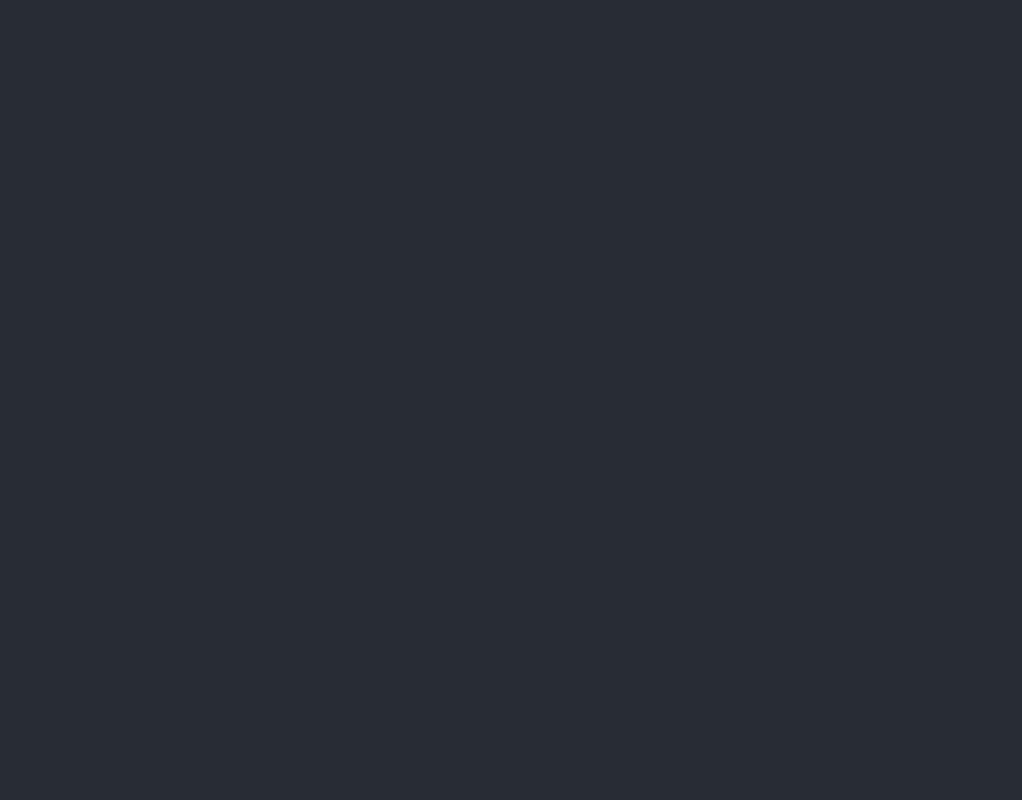
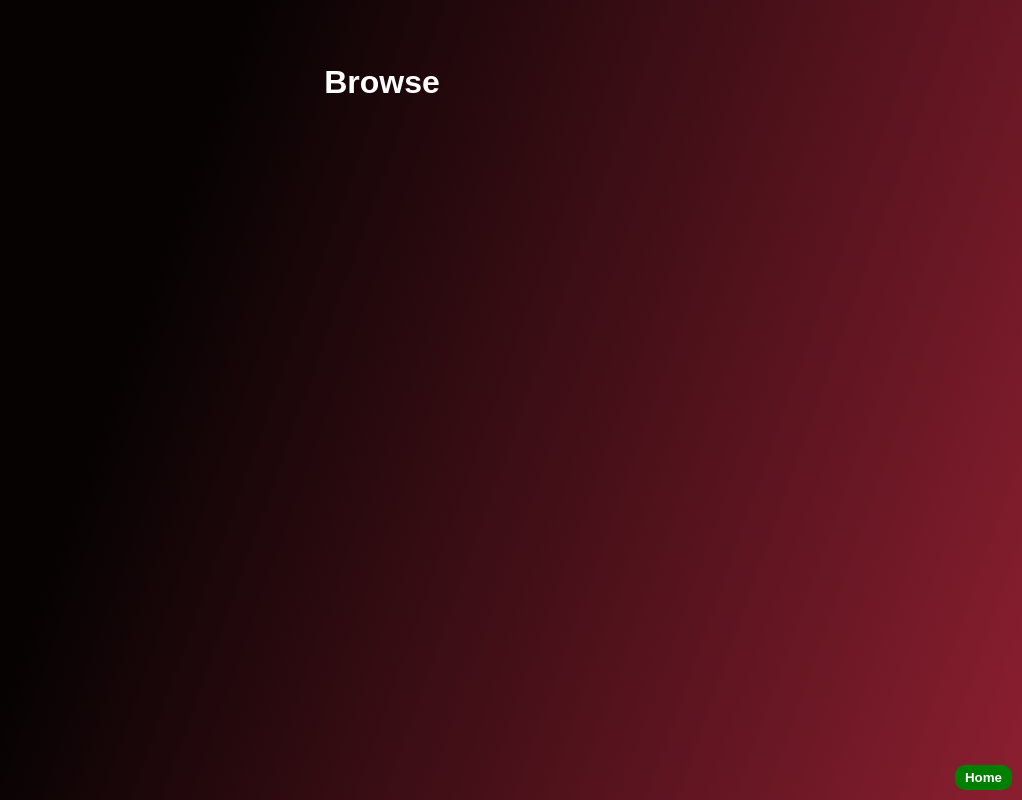
Before and after one commit to sangamsaisrivinay/cuvette-react-capstone-1, a React (Create React App) app: page /browse in a window 1280 px wide. Before the commit this address had no page. Shown: the whole page, without its empty margins (258-1280 px from the left). Built offline with nearby package versions, Linux system fonts and the light colour scheme.

Commit message:
added browse entertainment page

```diff
--- a/src/App.js
+++ b/src/App.js
@@ -3,27 +3,22 @@ import './App.css';
 import Signup from './pages/signup'
 import Categories from './pages/categories'
 import Home from './pages/Home'
-// import Test from './test'
-// import ModalTest from './pages/Home/widgets/notes/ModalTest';
-import TimerCard from './pages/Home/widgets/test/TimerCard';
-
+import Browse from './pages/Browse'
 
 function App() {
 
 
+  return (
 
-  return (
-    <Router>
+    <Router >
       <Routes>
         <Route path='/' element={<Signup/>}/>
         <Route path='/categories' element={<Categories/>}/>
         <Route path='/home' element={<Home/>}/>
+        <Route path='/browse' element={<Browse/>}/>
       </Routes>
     </Router>
-      // <Test/>
-    // <div>
-    //   <TimerCard/>
-    // </div>
+
   );
 }
 
--- a/src/index.css
+++ b/src/index.css
@@ -4,3 +4,7 @@
     box-sizing: border-box;
     font-family: 'Montserrat', sans-serif;
 }
+
+body{
+    background: red;
+}
--- /dev/null
+++ b/src/pages/Browse/Style.css
@@ -0,0 +1,12 @@
+.browse-container{
+    /* background-color: black; */
+    background: linear-gradient(109.6deg, rgb(6, 2, 2) 32.4%, rgb(137, 30, 47) 98.8%);
+    min-height: 100vh;
+    display: flex;
+    flex-direction: column;
+    align-items: center;
+    justify-content: space-between;
+    padding-top:5% ;
+    /* border:100px solid red;
+    margin:100px; */
+}
--- /dev/null
+++ b/src/pages/Browse/index.jsx
@@ -0,0 +1,17 @@
+import React from 'react'
+import './Style.css'
+import { Link } from 'react-router-dom'
+const index = () => {
+  return (
+    <div className='browse-container'>
+        <h1>Browse</h1>
+        <div style={{ width:'100%', textAlign: 'right', padding:'0 10px 10px 0'}}>
+        <button style={{background:'green',padding:' 5px 10px', border:'none', outline:'none', borderRadius:'10px'}}>
+        <Link to='/home' style={{color:'white',textDecoration:'none',fontWeight:'bold'}}>Home</Link>
+        </button>
+        </div>
+        </div>
+  )
+}
+
+export default index
--- a/src/pages/Home/index.jsx
+++ b/src/pages/Home/index.jsx
@@ -1,17 +1,37 @@
 import React from 'react'
 import './style.css'
 import {Timer, Notes, News, WeatherTime, UserProfile} from './widgets'
-
+import { Link } from 'react-router-dom'
 const Home = () => {
   return (
-    <div className='home-container'>
+    <div className="home-container">
       <UserProfile />
       <WeatherTime />
       <News />
       <Notes />
       <Timer />
+      <button
+        style={{
+          position: "sticky",
+          bottom: "0",
+          left: "90%",
+          width: "100px",
+          padding: " 10px",
+          border: "none",
+          outline: "none",
+          borderRadius: "15px",
+          backgroundColor: "green",
+          color: "white",
+          cursor: "pointer",
+          fontWeight: "bold",
+        }}
+      >
+        <Link to='/browse'>
+        Browse
+        </Link>
+      </button>
     </div>
-  )
+  );
 }
 
 export default Home
--- a/src/pages/Home/style.css
+++ b/src/pages/Home/style.css
@@ -5,6 +5,7 @@
     grid-template-columns: repeat(3, 1fr);
     grid-template-rows: 40vh 20vh 40vh;
     grid-gap:20px;
+    position: relative;
 }
 
 @media (max-width: 767px) {
--- /dev/null
+++ b/src/pages/Home/widgets/test/Blink.css
@@ -0,0 +1,15 @@
+@keyframes blink-animation {
+    0% {
+      background-color: red;
+    }
+    50% {
+      background-color: blue;
+    }
+    100% {
+      background-color: red;
+    }
+  }
+
+  .blink {
+    animation: blink-animation 1s linear infinite;
+  }
--- a/src/pages/Home/widgets/test/TimerCard.jsx
+++ b/src/pages/Home/widgets/test/TimerCard.jsx
@@ -1,6 +1,6 @@
 import React, { useState, useEffect } from "react";
 import Timer from "./Timer";
-
+import './Blink.css'
 import { BsFillPlayFill, BsPauseFill, BsStopFill } from "react-icons/bs";
 
 document.body.style.background = "#282c34";
@@ -89,10 +89,13 @@ export default function CountdownTimer() {
     setHours(e.target.value);
   };
   return (
-    <div style={{width:'100%',display:'flex', flexDirection:'column', justifyContent:'center'}}>
-      {showEndScreen.show && (
+    <div className={showEndScreen.show?"blink":'abc'}
+     style={showEndScreen.show ?
+      {background:'red'}:
+    {width:'100%',display:'flex', flexDirection:'column', justifyContent:'center', background:'rgba(0,0,0,0)'  }}>
+      {/* {showEndScreen.show && (
         <h1 className="title  text-light">{showEndScreen.message}</h1>
-      )}
+      )} */}
       <Timer
         milliseconds={milliseconds}
         seconds={seconds}
```
